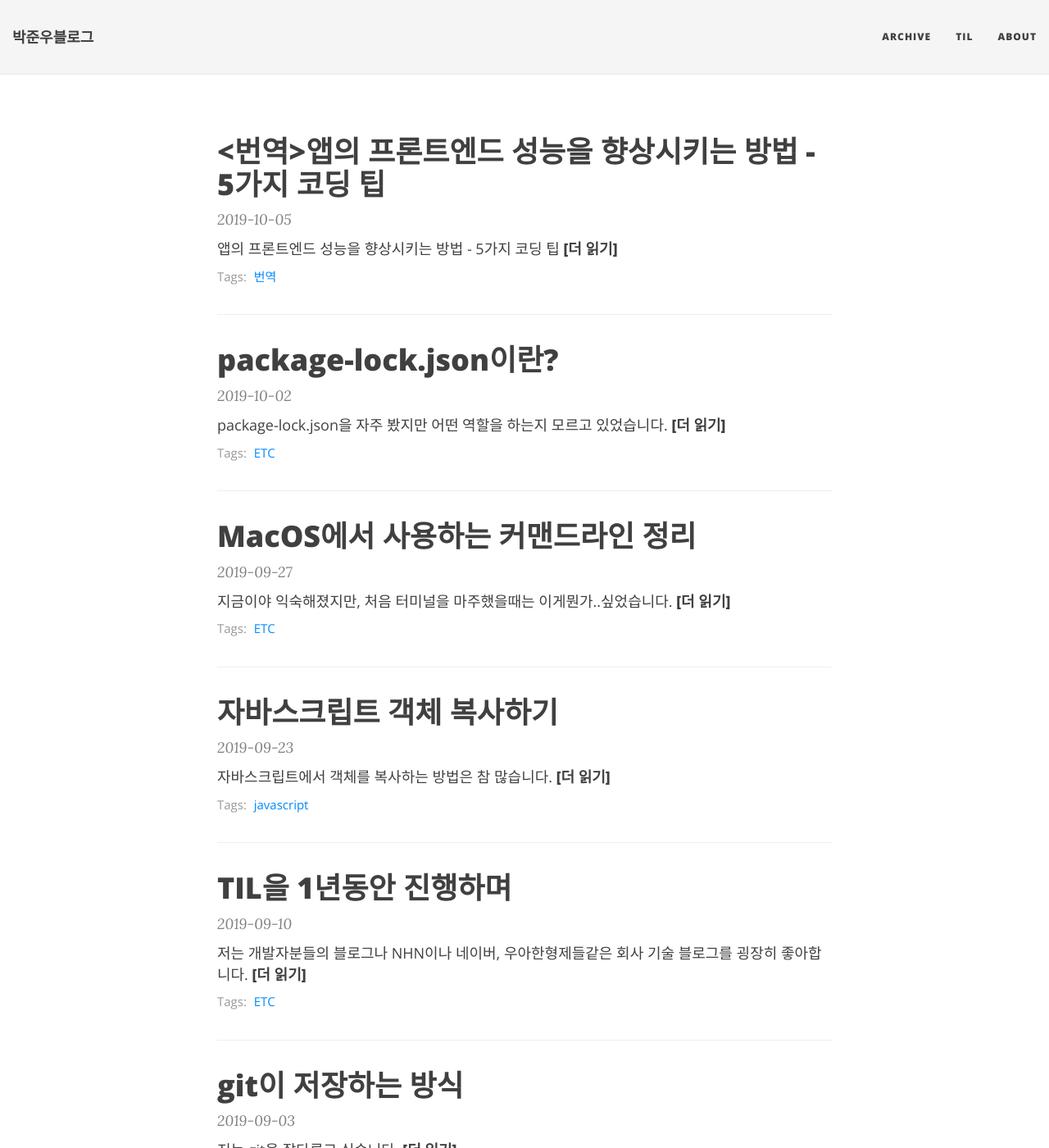
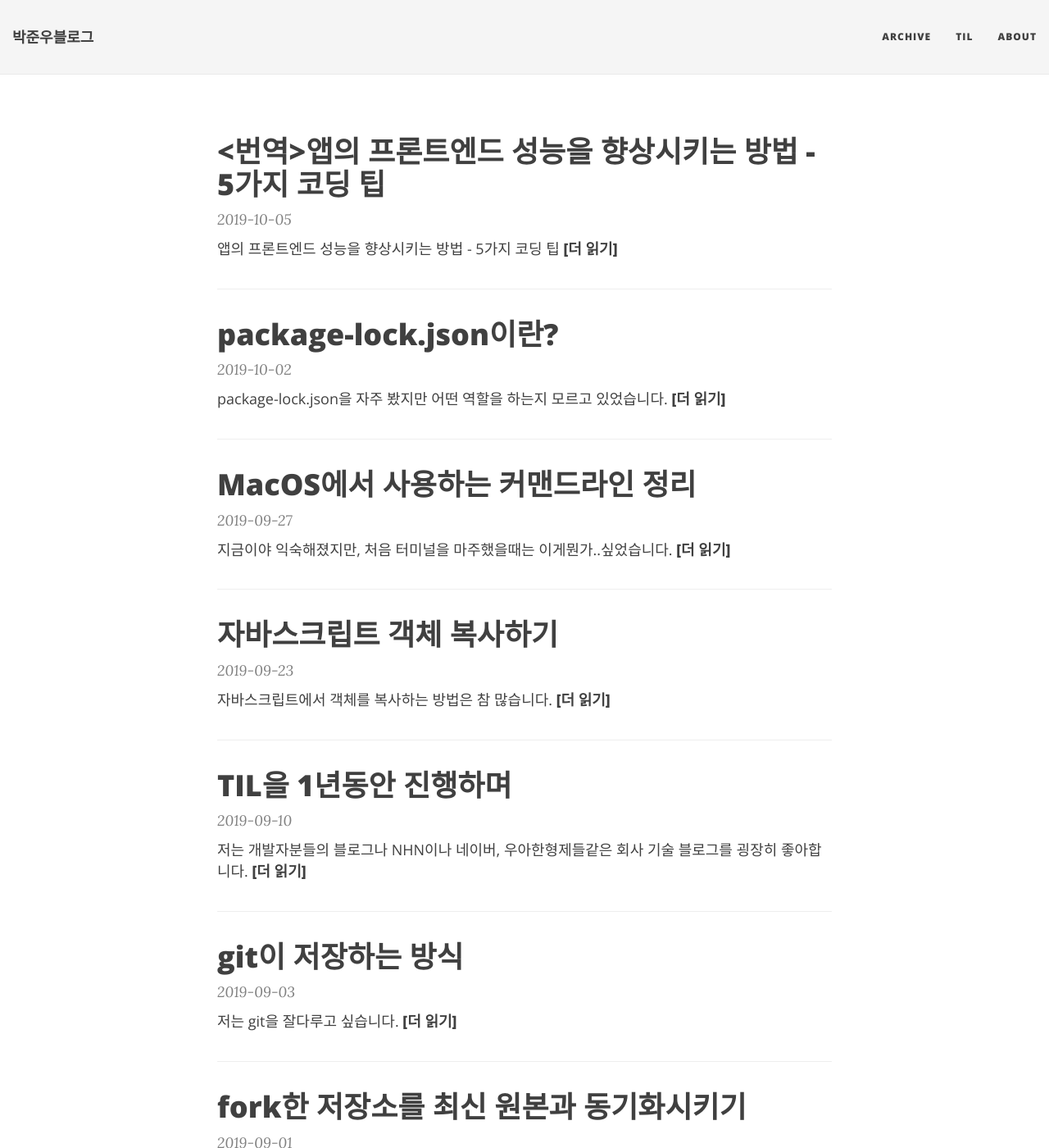
Before and after one commit to JUNWOO45/junwoo45.github.io.archived, a Jekyll site: the page built from index.html, in a window 1280 px wide and 1400 px high. Shown: the whole window at 82% size. Built offline with Jekyll 4.4.1, drawn with Linux system fonts in a browser that asks for light colours; nearby versions of some CDN libraries; the list of posts is cut into pages by our own code; some of the changed text lies outside the part shown.

Commit message:
index페이지 태그 삭제

```diff
--- a/index.html
+++ b/index.html
@@ -40,7 +40,7 @@ layout: page
       </div>
     </div>
 
-    {% if post.tags.size > 0 %}
+    <!-- {% if post.tags.size > 0 %}
     <div class="blog-tags">
       Tags:
       {% if site.link-tags %}
@@ -51,7 +51,7 @@ layout: page
         {{ post.tags | join: ", " }}
       {% endif %}
     </div>
-    {% endif %}
+    {% endif %} -->
 
    </article>
   {% endfor %}
```
